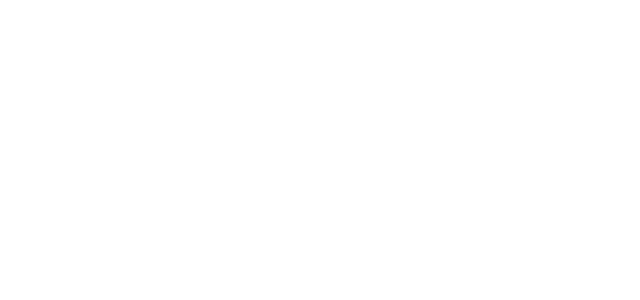
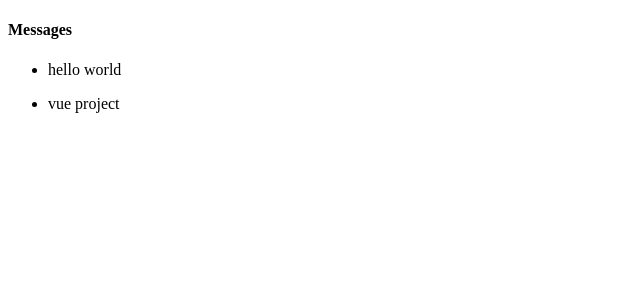
Before and after one commit to skydreamweb/vue-app, a Vue app: page / in a window 1280 px wide. Shown: the top 300 px of the page, without its empty margins (0-640 px from the left). Built offline with nearby package versions, Linux system fonts and the light colour scheme.

Commit message:
Setup frist component
Delete default components

```diff
--- a/src/App.vue
+++ b/src/App.vue
@@ -1,27 +1,16 @@
 <template>
   <div id="app">
-
+    <Messages />
   </div>
 </template>
 
 <script>
-import messages from './components/messages.vue'
+import Messages from "./components/Messages.vue";
 
 export default {
-  name: 'app',
+  name: "app",
   components: {
-    messages
+    Messages
   }
-}
+};
 </script>
-
-<style>
-#app {
-  font-family: 'Avenir', Helvetica, Arial, sans-serif;
-  -webkit-font-smoothing: antialiased;
-  -moz-osx-font-smoothing: grayscale;
-  text-align: center;
-  color: #2c3e50;
-  margin-top: 60px;
-}
-</style>
--- a/src/components/messages.vue
+++ b/src/components/messages.vue
@@ -0,0 +1,17 @@
+<template>
+  <div>
+    <h4>Messages</h4>
+    <ul v-for="message in messages">
+      <li>{{message}}</li>
+    </ul>
+  </div>
+</template>
+<script>
+export default {
+  data() {
+    return {
+      messages: ["hello world", "vue project"]
+    };
+  }
+};
+</script>
```
